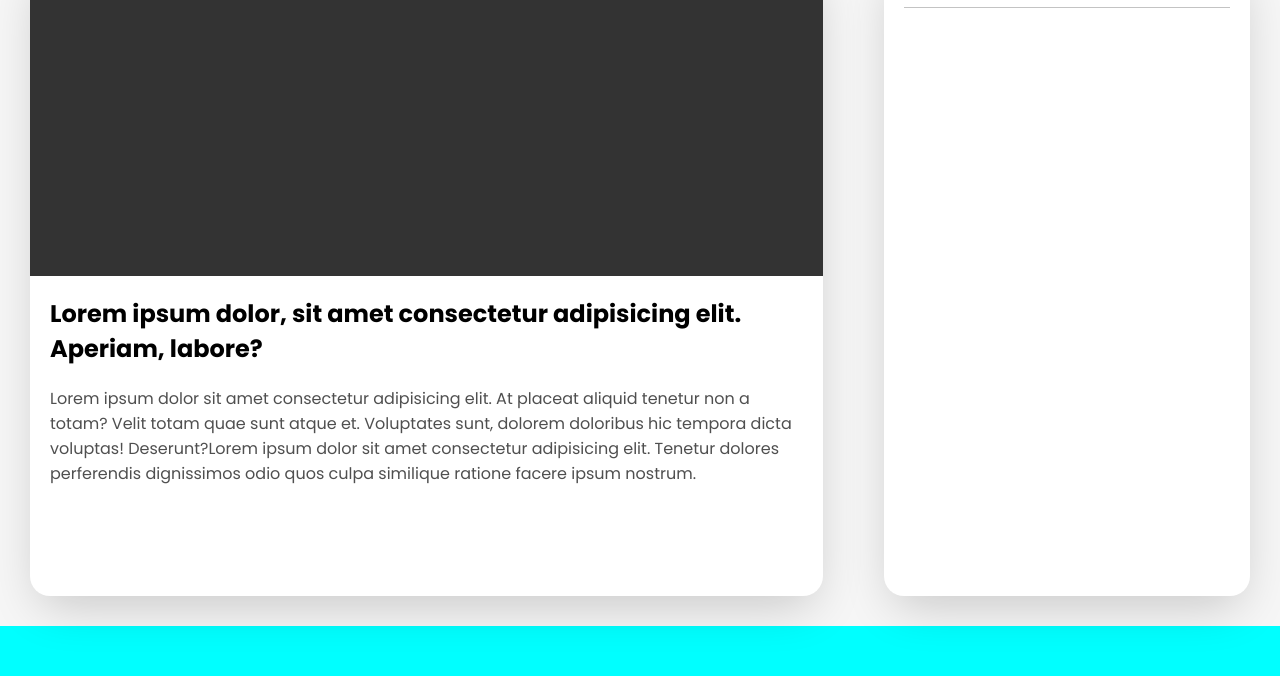
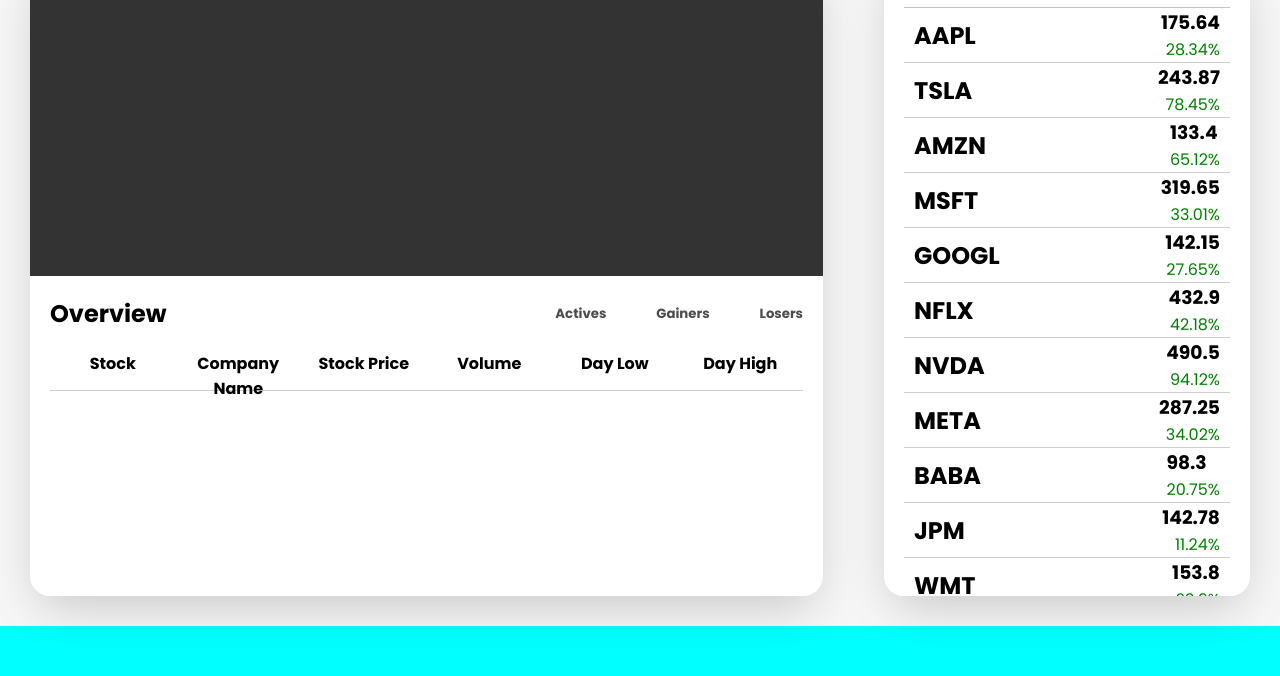
Before and after one commit to ananthabalan13/the-morning-post, a plain HTML site: page globalmarket.html in a window 1280 px wide. Shown: the part 154-830 px from the top of the page. Drawn offline with Linux system fonts and the light colour scheme; no server answers.

Commit message:
worked in globalmarket page

```diff
--- /dev/null
+++ b/assets/css/globalmarket.css
@@ -0,0 +1,225 @@
+.bodySection {
+    width: 100%;
+    height: 700px;
+    display: flex;
+    column-gap: 5%;
+    padding: 30px;
+    background-color: rgba(211, 211, 211, 0.2);
+  }
+  /* width */
+.customScroll::-webkit-scrollbar {
+    width: 5px;
+  }
+
+  /* Track */
+  .customScroll::-webkit-scrollbar-track {
+    background: #f1f1f1;
+  }
+
+  /* Handle */
+  .customScroll::-webkit-scrollbar-thumb {
+    background: #8888889b;
+  }
+  .bodySection .mainContentWrapper {
+    width: 65%;
+    height: 100%;
+    background-color: white;
+    box-shadow: var(--primary-Boxshadow);
+    border-radius: 20px;
+  }
+  .bodySection .mainContentWrapper .image {
+    width: 100%;
+    height: 50%;
+    background-color: #333;
+  }
+  .bodySection .mainContentWrapper .overViewDetails{
+    padding: 20px;
+    display: flex;
+    flex-direction: column;
+  }
+  .bodySection .mainContentWrapper .heading{
+    display: flex;
+    justify-content: space-between;
+    margin-bottom: 20px;
+    cursor: pointer;
+  }
+
+  .bodySection .mainContentWrapper .heading .rightHeading{
+    display: flex;
+    align-items: center;
+    column-gap: 50px;
+    color: #161616c4;
+  }
+  .bodySection .mainContentWrapper .heading .rightHeading h5:hover{
+    color: black;
+  }
+  .bodySection .mainContentWrapper table{
+    display: flex;
+    flex-direction: column;
+    width: 100%;
+  }
+  table thead tr{
+    display: flex;
+    justify-content: flex-start;
+    width: 100%;
+    height: 40px;
+    border-bottom: 1px solid #3b393940;
+  }
+table th{
+    width: calc(100% / 6);
+    align-items: center;
+    text-align: center;
+  }
+  table tbody{
+    max-height: 205px;
+    overflow-y: scroll;
+    cursor: pointer;
+  }
+table tbody tr {
+    display: flex;
+    align-items: center;
+    text-align: center;
+    border-bottom: 1px solid #3b393940;
+    transition: ease-in-out 0.3s;
+    min-height: 50px;
+    max-height: auto;
+  }
+  table tbody tr:first-child{
+    background-color:#3b393940 ;
+  }
+table tbody tr td{
+    width:calc(100% / 6);
+    display: flex;
+    align-items: center;
+    text-align: center;
+    justify-content: center;
+    padding: 5px;
+    font-size: 13px;
+    word-wrap: break-word;
+    white-space: normal;
+    overflow: hidden;
+  }
+  table tbody tr:hover{
+    background-color: #3b393940;
+  }
+  .bodySection .mainContentWrapper .textContent .titles h4{
+    width:calc(100% / 6) ;
+    border-right: 1px solid #333;
+  }
+  .bodySection .mainContentWrapper .textContent .relatedStocks{
+    width: 100%;
+    display: flex;
+    flex-direction: column;
+    align-items: center;
+    justify-content:center;
+  }
+  .textContent .relatedStocks .relatedStockDetails{
+    display: flex;
+    align-items: center;
+    text-align: center;
+    width: 100%;
+    justify-content: center;
+  }
+  .textContent .relatedStocks .relatedStockDetails p{
+    border-right: 1px solid #333;
+    width:calc(100% / 6);
+    word-wrap: break-word;
+  }
+  .bodySection .relatedPostContainer {
+    width: 30%;
+    background-color: white;
+    box-shadow: var(--primary-Boxshadow);
+    border-radius: 20px;
+    padding: 12px 20px;
+    overflow-y: auto;
+  }
+  .bodySection .relatedPostContainer .headingText {
+    display: flex;
+    justify-content: space-between;
+    align-items: center;
+    border-bottom: 1px solid #3333334b;
+    padding-bottom: 10px;
+  }
+/*   .bodySection .relatedPostContainer .headingText input{
+    width: 300px;
+    background-color: transparent;
+    border: 1px solid #333;
+    border-radius: 3px;
+    height: 30px;
+    padding: 5px;
+    font-size: 16px;
+  }
+  input[type="search"]::-webkit-search-cancel-button {
+  height: 16px;
+  width: 16px;
+  color: black;
+  background-size: contain;
+  cursor: pointer;
+}
+
+input[type="search"] {
+  padding-right: 30px; /* Adjust for space for the × icon} */
+
+  .bodySection .relatedPostContainer .newsWrapper {
+    padding: 20px 0;
+    overflow-y: auto;
+  }
+  .bodySection .relatedPostContainer .newsCard {
+    width: 100%;
+    display: flex;
+    align-items: flex-start;
+    gap: 10px;
+    border-bottom: 1px solid #3b393940;
+    padding: 20px;
+    cursor: pointer;
+    position: relative;
+  }
+  .bodySection .relatedPostContainer .newsCard:hover {
+    background-color: rgba(211, 211, 211, 0.626);
+  }
+  .relatedPostContainer .newsCard .img {
+    width: 80px;
+    height: 80px;
+    background-color: #333;
+  }
+  .relatedPostContainer .newsCard .details {
+    width: 75%;
+  }
+  .relatedPostContainer .newsCard .details h3 {
+    font-size: 14px;
+    margin-bottom: 6px;
+    line-clamp: 1;
+    white-space: nowrap;
+    overflow: hidden;
+    text-overflow: ellipsis;
+  }
+  .relatedPostContainer .newsCard .details p {
+    font-size: 11px;
+    color: rgba(49, 47, 47, 0.686);
+    display: -webkit-box;
+    line-clamp: 3;
+    -webkit-line-clamp: 3;
+    -webkit-box-orient: vertical;
+    overflow: hidden;
+  }
+  .relatedPostContainer .newsCard .date{
+    font-size: 9px;
+    white-space: nowrap;
+    position: absolute;
+    bottom: 3px;
+    right: 10px;
+  }
+.stocks{
+    display: flex;
+    align-items: center;
+    justify-content: space-between;
+    padding: 0px 10px;
+    border-bottom: 1px solid #3b393940;
+}
+.stocks:hover{
+    background-color: rgba(211, 211, 211, 0.626);
+}
+.stocks .stock-details p{
+    color: green;
+    text-align: right;
+}
--- a/assets/js/globalmarket.js
+++ b/assets/js/globalmarket.js
@@ -1,82 +1,289 @@
-// function fetchData() {
-//     const apiKey = ;
-//     const url = `https://www.alphavantage.co/query?function=TIME_SERIES_INTRADAY&symbol=AAPL&interval=5min&apikey=${apiKey}`;
+const stockData =[
+  {
+    "id": 1,
+    "symbol": "AAPL",
+    "companyName": "Apple Inc.",
+    "currentPrice": 175.64,
+    "openPrice": 173.20,
+    "highPrice": 176.50,
+    "lowPrice": 172.80,
+    "marketCap": 2845000000000,
+    "volume": 64320000,
+    "peRatio": 28.34,
+    "dividendYield": 0.58,
+    "sector": "Technology",
+    "lastUpdated": "2025-01-19T10:30:00Z"
+  },
+  {
+    "id": 2,
+    "symbol": "TSLA",
+    "companyName": "Tesla Inc.",
+    "currentPrice": 243.87,
+    "openPrice": 240.12,
+    "highPrice": 245.50,
+    "lowPrice": 238.20,
+    "marketCap": 772000000000,
+    "volume": 48290000,
+    "peRatio": 78.45,
+    "dividendYield": 0.00,
+    "sector": "Automotive",
+    "lastUpdated": "2025-01-19T10:30:00Z"
+  },
+  {
+    "id": 3,
+    "symbol": "AMZN",
+    "companyName": "Amazon.com Inc.",
+    "currentPrice": 133.40,
+    "openPrice": 132.10,
+    "highPrice": 135.20,
+    "lowPrice": 131.50,
+    "marketCap": 1386000000000,
+    "volume": 32800000,
+    "peRatio": 65.12,
+    "dividendYield": 0.00,
+    "sector": "Consumer Discretionary",
+    "lastUpdated": "2025-01-19T10:30:00Z"
+  },
+  {
+    "id": 4,
+    "symbol": "MSFT",
+    "companyName": "Microsoft Corporation",
+    "currentPrice": 319.65,
+    "openPrice": 315.80,
+    "highPrice": 321.20,
+    "lowPrice": 314.90,
+    "marketCap": 2398000000000,
+    "volume": 40230000,
+    "peRatio": 33.01,
+    "dividendYield": 0.85,
+    "sector": "Technology",
+    "lastUpdated": "2025-01-19T10:30:00Z"
+  },
+  {
+    "id": 5,
+    "symbol": "GOOGL",
+    "companyName": "Alphabet Inc.",
+    "currentPrice": 142.15,
+    "openPrice": 140.90,
+    "highPrice": 143.80,
+    "lowPrice": 140.20,
+    "marketCap": 1784000000000,
+    "volume": 28940000,
+    "peRatio": 27.65,
+    "dividendYield": 0.00,
+    "sector": "Communication Services",
+    "lastUpdated": "2025-01-19T10:30:00Z"
+  },
+  {
+    "id": 6,
+    "symbol": "NFLX",
+    "companyName": "Netflix Inc.",
+    "currentPrice": 432.90,
+    "openPrice": 428.30,
+    "highPrice": 435.60,
+    "lowPrice": 425.00,
+    "marketCap": 193000000000,
+    "volume": 18760000,
+    "peRatio": 42.18,
+    "dividendYield": 0.00,
+    "sector": "Communication Services",
+    "lastUpdated": "2025-01-19T10:30:00Z"
+  },
+  {
+    "id": 7,
+    "symbol": "NVDA",
+    "companyName": "NVIDIA Corporation",
+    "currentPrice": 490.50,
+    "openPrice": 485.00,
+    "highPrice": 495.20,
+    "lowPrice": 483.00,
+    "marketCap": 1208000000000,
+    "volume": 39230000,
+    "peRatio": 94.12,
+    "dividendYield": 0.04,
+    "sector": "Technology",
+    "lastUpdated": "2025-01-19T10:30:00Z"
+  },
+  {
+    "id": 8,
+    "symbol": "META",
+    "companyName": "Meta Platforms Inc.",
+    "currentPrice": 287.25,
+    "openPrice": 283.10,
+    "highPrice": 289.60,
+    "lowPrice": 281.90,
+    "marketCap": 790000000000,
+    "volume": 35000000,
+    "peRatio": 34.02,
+    "dividendYield": 0.00,
+    "sector": "Communication Services",
+    "lastUpdated": "2025-01-19T10:30:00Z"
+  },
+  {
+    "id": 9,
+    "symbol": "BABA",
+    "companyName": "Alibaba Group",
+    "currentPrice": 98.30,
+    "openPrice": 96.50,
+    "highPrice": 99.80,
+    "lowPrice": 95.80,
+    "marketCap": 267000000000,
+    "volume": 22130000,
+    "peRatio": 20.75,
+    "dividendYield": 0.00,
+    "sector": "Consumer Discretionary",
+    "lastUpdated": "2025-01-19T10:30:00Z"
+  },
+  {
+    "id": 10,
+    "symbol": "JPM",
+    "companyName": "JPMorgan Chase & Co.",
+    "currentPrice": 142.78,
+    "openPrice": 141.20,
+    "highPrice": 144.00,
+    "lowPrice": 140.80,
+    "marketCap": 415000000000,
+    "volume": 17320000,
+    "peRatio": 11.24,
+    "dividendYield": 2.92,
+    "sector": "Financials",
+    "lastUpdated": "2025-01-19T10:30:00Z"
+  },
+  {
+    "id": 11,
+    "symbol": "WMT",
+    "companyName": "Walmart Inc.",
+    "currentPrice": 153.80,
+    "openPrice": 152.40,
+    "highPrice": 154.90,
+    "lowPrice": 151.80,
+    "marketCap": 415000000000,
+    "volume": 9700000,
+    "peRatio": 23.90,
+    "dividendYield": 1.48,
+    "sector": "Consumer Staples",
+    "lastUpdated": "2025-01-19T10:30:00Z"
+  },
+  {
+    "id": 12,
+    "symbol": "CVX",
+    "companyName": "Chevron Corporation",
+    "currentPrice": 164.30,
+    "openPrice": 162.50,
+    "highPrice": 165.40,
+    "lowPrice": 161.80,
+    "marketCap": 310000000000,
+    "volume": 14700000,
+    "peRatio": 10.12,
+    "dividendYield": 3.85,
+    "sector": "Energy",
+    "lastUpdated": "2025-01-19T10:30:00Z"
+  },
+  {
+    "id": 13,
+    "symbol": "KO",
+    "companyName": "Coca-Cola Co.",
+    "currentPrice": 62.10,
+    "openPrice": 61.80,
+    "highPrice": 62.50,
+    "lowPrice": 61.40,
+    "marketCap": 268000000000,
+    "volume": 13380000,
+    "peRatio": 26.72,
+    "dividendYield": 3.00,
+    "sector": "Consumer Staples",
+    "lastUpdated": "2025-01-19T10:30:00Z"
+  },
+  {
+    "id": 14,
+    "symbol": "PFE",
+    "companyName": "Pfizer Inc.",
+    "currentPrice": 40.20,
+    "openPrice": 39.90,
+    "highPrice": 40.70,
+    "lowPrice": 39.40,
+    "marketCap": 225000000000,
+    "volume": 28200000,
+    "peRatio": 7.98,
+    "dividendYield": 4.19,
+    "sector": "Healthcare",
+    "lastUpdated": "2025-01-19T10:30:00Z"
+  },
+  {
+    "id": 15,
+    "symbol": "T",
+    "companyName": "AT&T Inc.",
+    "currentPrice": 19.85,
+    "openPrice": 19.60,
+    "highPrice": 20.10,
+    "lowPrice": 19.50,
+    "marketCap": 141000000000,
+    "volume": 29000000,
+    "peRatio": 7.25,
+    "dividendYield": 7.47,
+    "sector": "Communication Services",
+    "lastUpdated": "2025-01-19T10:30:00Z"
+  }
+]
 
-//     fetch(url)
-//       .then(response => response.json())
-//       .then(data => {
-//         console.log(data);
-//       })
-//       .catch(error => console.error("Error fetching data:", error));
-//   }
+const addedStocks = new Set()
+const stockDetailsDiv = document.querySelector(".stockDetails")
 
-//   setInterval(fetchData, 15000);
+stockData.forEach((stock) =>{
+  const stocks =`
+    <div class="stocks" data-id=${stock.id}>
+                <h2>${stock.symbol}</h2>
+                <div class="stock-details">
+                    <h3>${stock.currentPrice}</h3>
+                    <p>${stock.peRatio}%</p>
+                </div>
+            </div>
+
+  `
+  stockDetailsDiv.innerHTML +=stocks
+})
+const stocks = document.querySelectorAll(".stocks")
+console.log(stocks);
 
 
+// const stockName =document.querySelector(".stockName")
+// const companyName =document.querySelector(".companyName")
+// const stockPrice =document.querySelector(".stockPrice")
+// const volume =document.querySelector(".volume")
+// const dayLow =document.querySelector(".dayLow")
+// const dayHigh =document.querySelector(".dayHigh")
+const body = document.querySelector(".tableBody")
 
-//   const apiKey = "Y4KRA5FT77SLUH62"; // Replace with your actual API key
-//   const stockListContainer = document.getElementById("stocks");
-//   const stockDetailsContainer = document.getElementById("details");
+stocks.forEach((stock,i)=>{
+  stock.addEventListener("click",()=>{
+    const id = stock.getAttribute("data-id")
+    const data = stockData.find((obj) => obj.id == id);
+    console.log(i);
 
-//   // Fetch stock list (you can customize this with your API)
-//   async function fetchStockList() {
-//     const response = await fetch(
-//       `https://www.alphavantage.co/query?function=SYMBOL_SEARCH&keywords=apple&apikey=${apiKey}`
-//     );
-//     const data = await response.json();
-//     console.log(data);
+const exisitingRow=document.querySelector(`tr[data-id="${id}"]`)
 
-//     displayStockList(data.bestMatches);
+if (exisitingRow) {
+  body.removeChild(exisitingRow)
+}
+else{
+       const tr = document.createElement("tr")
+       tr.setAttribute("data-id",id)
+      tr.innerHTML=`
+                  <td class="stockName">${data.symbol}</td>
+                  <td class="companyName">${data.companyName}</td>
+                  <td class="stockPrice">${data.currentPrice}</td>
+                  <td class="volume">${data.volume}</td>
+                  <td class="dayLow" style="color: red;">${data.lowPrice}</td>
+                  <td class="dayHigh" style="color: green;">${data.highPrice}</td>
+      `
+      console.log(tr);
+      if (body.firstChild) {
+        body.insertBefore(tr ,body.firstChild)
+      }
 
-//   }
-
-//   // Display stock list in the UI
-//   function displayStockList(stocks) {
-//     stocks.forEach((stock) => {
-//       const button = document.createElement("button");
-//       button.textContent = `${stock["1. symbol"]} - ${stock["2. name"]}`;
-//       button.onclick = () => fetchStockDetails(stock["1. symbol"]);
-//       stockListContainer.appendChild(button);
-//     });
-//   }
-
-//   // Fetch stock details for a specific symbol
-//   async function fetchStockDetails(symbol) {
-//     const response = await fetch(
-//       `https://www.alphavantage.co/query?function=GLOBAL_QUOTE&symbol=${symbol}&apikey=${apiKey}`
-//     );
-//     const data = await response.json();
-//     displayStockDetails(data["Global Quote"]);
-//   }
-
-//   // Display stock details in the UI
-//   function displayStockDetails(details) {
-//     if (!details || Object.keys(details).length === 0) {
-//       stockDetailsContainer.innerHTML = "<p>No details available.</p>";
-//       return;
-//     }
-
-//     stockDetailsContainer.innerHTML = `
-//       <p><strong>Symbol:</strong> ${details["01. symbol"]}</p>
-//       <p><strong>Open:</strong> ${details["02. open"]}</p>
-//       <p><strong>High:</strong> ${details["03. high"]}</p>
-//       <p><strong>Low:</strong> ${details["04. low"]}</p>
-//       <p><strong>Price:</strong> ${details["05. price"]}</p>
-//       <p><strong>Volume:</strong> ${details["06. volume"]}</p>
-//     `;
-//   }
-
-//   // Initialize the app
-//   fetchStockList();
-
-
-
-
-
-
-const apiKey ="cu5mgg1r01qqj8u6uaq0cu5mgg1r01qqj8u6uaqg"
-
-
-fetch(`https://finnhub.io/api/v1/quote?symbol=.BO&token=${apiKey}`)
-  .then(response => response.json())
-  .then(data => console.log(data));
+    else{
+      alert("Something went wrong")
+    }
+  }
+  })
+})
--- a/globalmarket.html
+++ b/globalmarket.html
@@ -1,11 +1,11 @@
 <!DOCTYPE html>
 <html lang="en">
   <head>
-    <meta charset="UTF-8">
-    <meta name="viewport" content="width=device-width, initial-scale=1.0">
+    <meta charset="UTF-8" />
+    <meta name="viewport" content="width=device-width, initial-scale=1.0" />
     <title>The Morning Post | Global Market</title>
-    <link rel="stylesheet" href="assets/css/style.css">
-    <link rel="stylesheet" href="assets/css/news.css">
+    <link rel="stylesheet" href="assets/css/style.css" />
+    <link rel="stylesheet" href="assets/css/globalmarket.css" />
   </head>
   <body>
     <header class="header">
@@ -14,31 +14,57 @@
       </div>
       <div class="rightNav">
         <a target="_blank" href="news.html">News/Articles</a>
-                <a target="_blank" class="active" href="globalmarket.html">Global Market</a>
+        <a target="_blank" class="active" href="globalmarket.html"
+          >Global Market</a
+        >
         <a target="_blank" href="subscription.html">Subscription</a>
       </div>
     </header>
     <main class="bodySection">
       <div class="mainContentWrapper">
         <div class="image">
-                <img src="" alt="News">
+          <img src="" alt="News" />
         </div>
-            <div class="textContent">
-                <h2>Lorem ipsum dolor, sit amet consectetur adipisicing elit. Aperiam, labore?</h2>
-                <p>Lorem ipsum dolor sit amet consectetur adipisicing elit. At placeat aliquid tenetur non a totam? Velit totam quae sunt atque et. Voluptates sunt, dolorem doloribus hic tempora dicta voluptas! Deserunt?Lorem ipsum dolor sit amet consectetur adipisicing elit. Tenetur dolores perferendis dignissimos odio quos culpa similique ratione facere ipsum nostrum.</p>
+        <div class="overViewDetails">
+          <div class="heading">
+            <h2 class="overView">Overview</h2>
+            <div class="rightHeading">
+              <h5>Actives</h5>
+              <h5>Gainers</h5>
+              <h5>Losers</h5>
+            </div>
+          </div>
+
+          <section class="table-section">
+            <table>
+              <thead>
+                <tr>
+                  <th>Stock</th>
+                  <th>Company Name</th>
+                  <th>Stock Price</th>
+                  <th>Volume</th>
+                  <th>Day Low</th>
+                  <th>Day High</th>
+                </tr>
+              </thead>
+              <tbody class="tableBody customScroll">
+
+              </tbody>
+            </table>
+          </section>
+
         </div>
       </div>
       <div class="relatedPostContainer customScroll">
-            <h3 class="headingText">Stocks</h3>
-            <div class="stock-details">
-
+        <div class="headingText">
+          <h3>Stocks</h3>
+          <!--  <input type="search"
+                placeholder="Search here"> -->
         </div>
+        <div class="stockDetails"></div>
       </div>
     </main>
-    <footer class="footer">
-
-    </footer>
-
+    <footer class="footer"></footer>
 
     <script src="assets/js/script.js"></script>
     <script src="assets/js/globalmarket.js"></script>
```
Also changed, not shown: assets/css/news.css (+14 -0 lines), assets/css/style.css (+0 -14 lines). Lines whose indentation alone changed are shown as unchanged.
